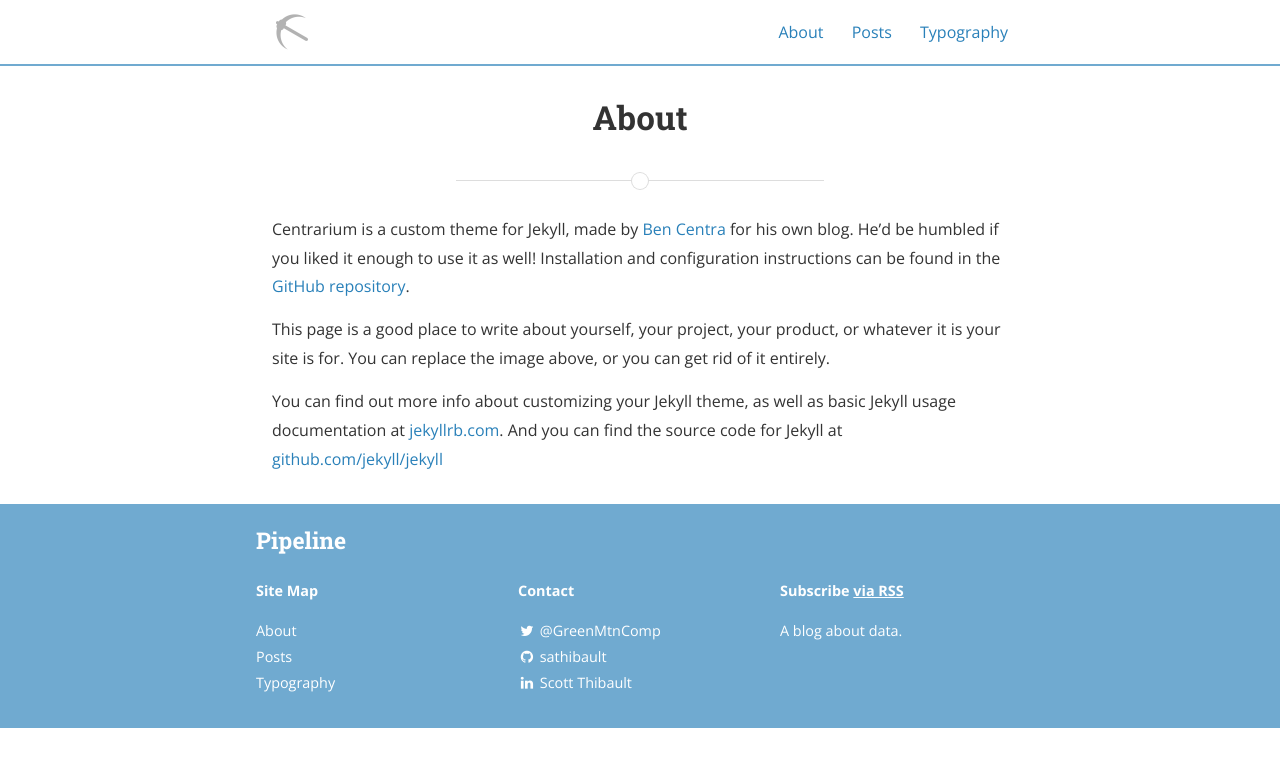
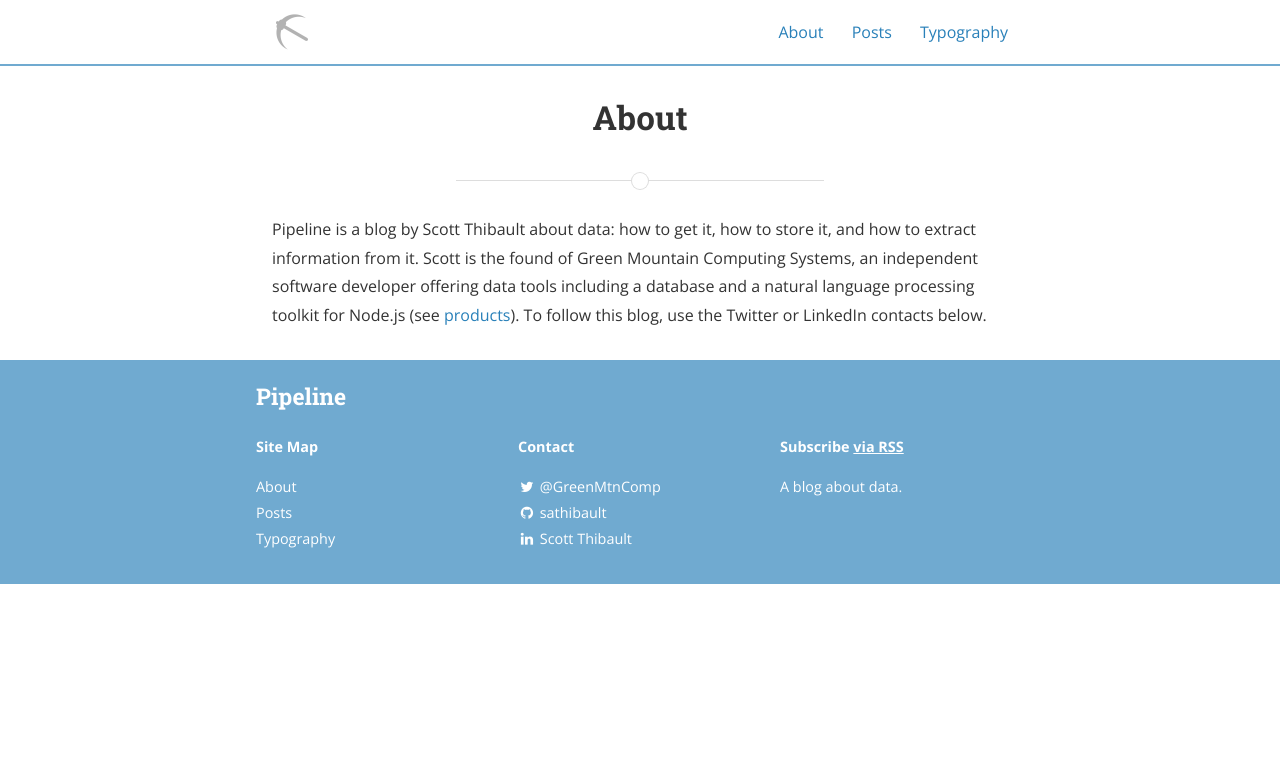
Before and after one commit to sathibault/blog, a Jekyll site: the page built from about.md, in a window 1280 px wide. Shown: the top 767 px of the page. Built offline with Jekyll 4.4.1, drawn with Linux system fonts in a browser that asks for light colours; nearby versions of some CDN libraries; a style sheet for code colours, icons or effects is not loaded.

Commit message:
Update about

```diff
--- a/about.md
+++ b/about.md
@@ -4,12 +4,10 @@ title: About
 permalink: /about/
 ---
 
-Centrarium is a custom theme for Jekyll, made by [Ben Centra][bencentra] for his own blog. He'd be humbled if you liked it enough to use it as well! Installation and configuration instructions can be found in the [GitHub repository](https://github.com/bencentra/centrarium).
-
-This page is a good place to write about yourself, your project, your product, or whatever it is your site is for. You can replace the image above, or you can get rid of it entirely.
-
-You can find out more info about customizing your Jekyll theme, as well as basic Jekyll usage documentation at [jekyllrb.com](http://jekyllrb.com/). And you can find the source code for Jekyll at [github.com/jekyll/jekyll](https://github.com/jekyll/jekyll)
-
-[centrarium]: https://github.com/bencentra/centrarium
-[bencentra]: http://bencentra.com
-[jekyll]: https://github.com/jekyll/jekyll
+Pipeline is a blog by Scott Thibault about data: how to get it, how to
+store it, and how to extract information from it.  Scott is the found
+of Green Mountain Computing Systems, an independent software developer
+offering data tools including a database and a natural language
+processing toolkit for Node.js (see
+[products](http://www.lexicadb.com)).  To follow this blog, use the
+Twitter or LinkedIn contacts below.
```
